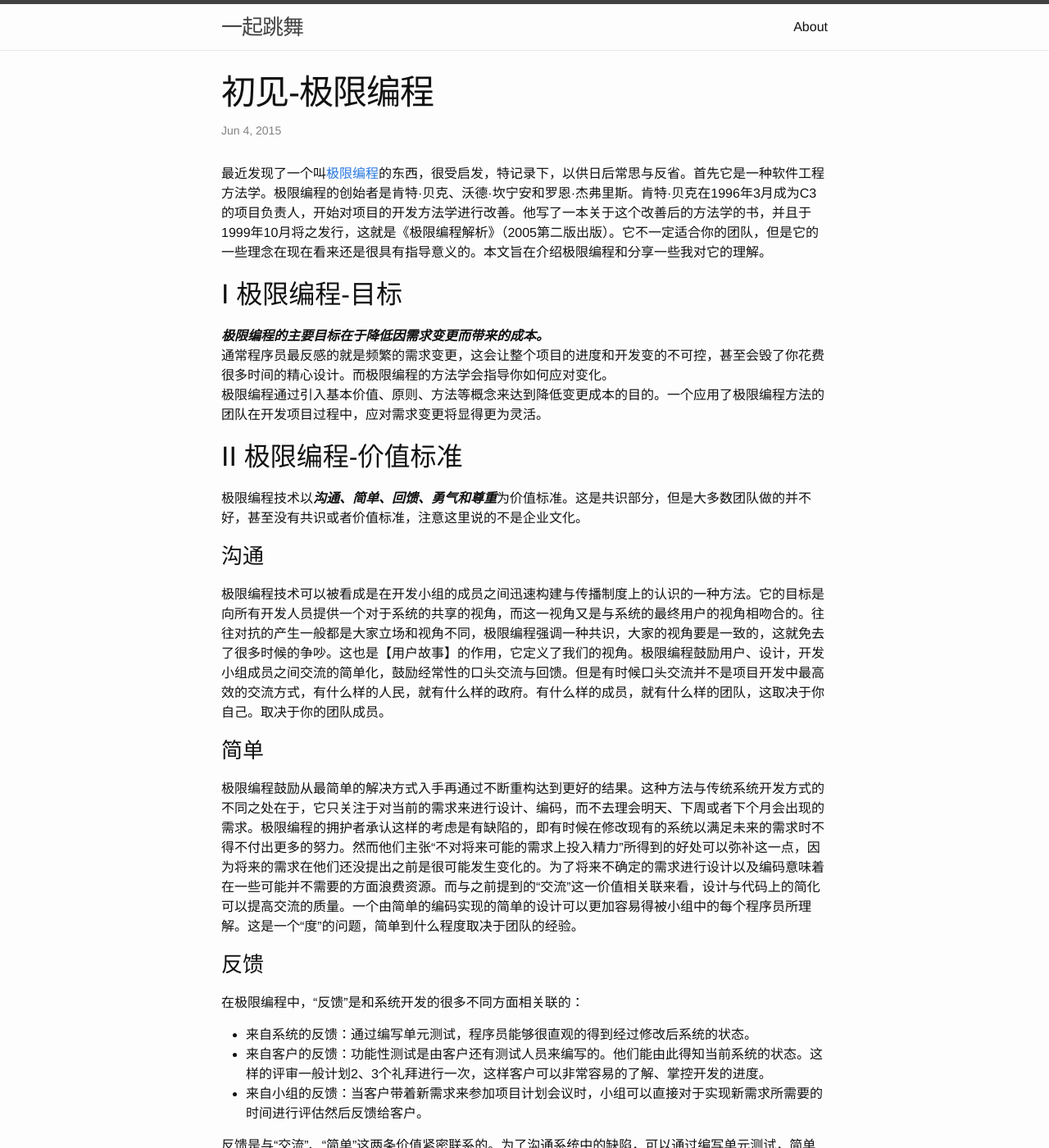
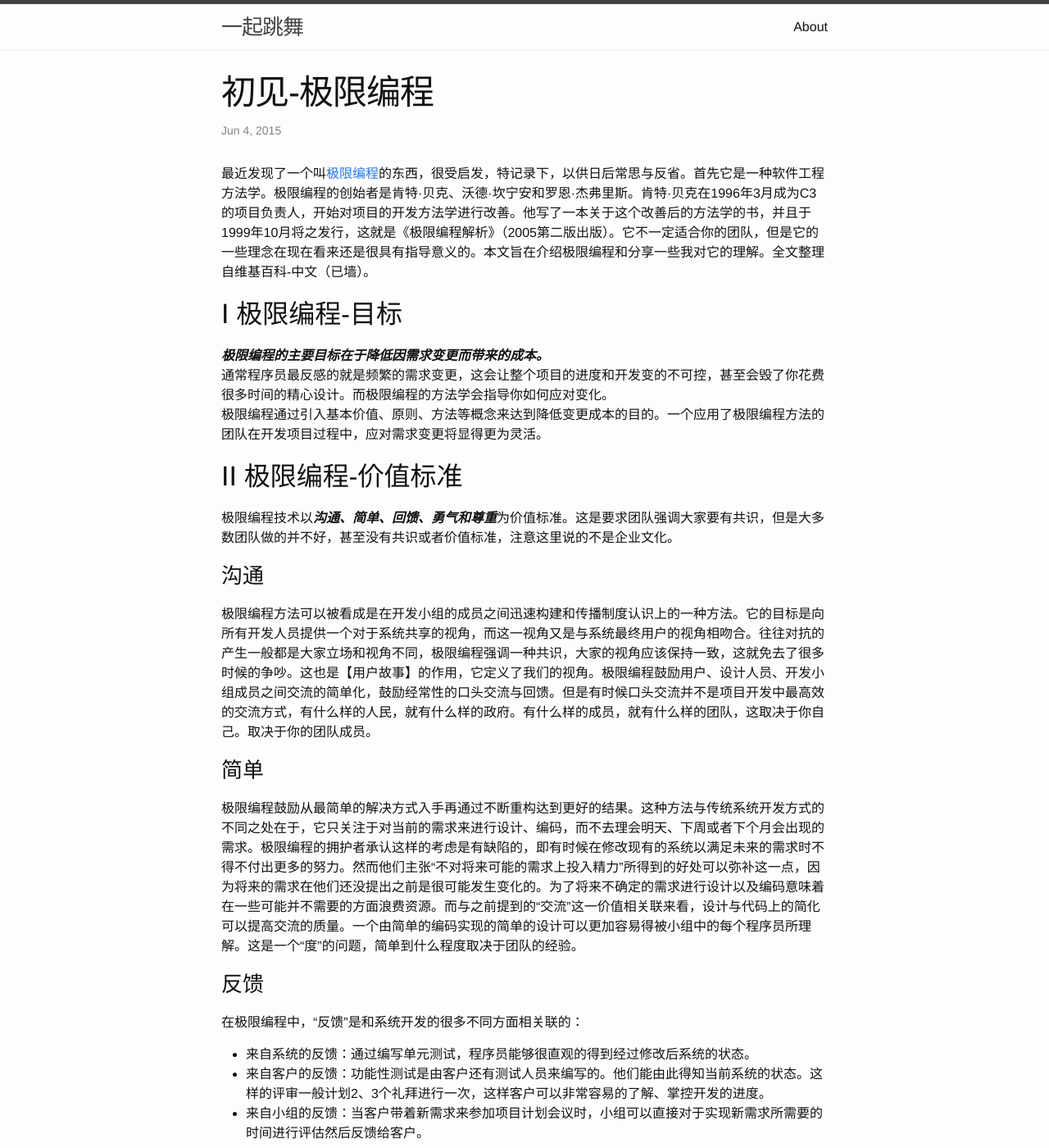
Before and after one commit to lwpann/lwpann.github.io, a Jekyll site: the page built from _posts/2015-06-06-Extreme-programming.markdown, in a window 1280 px wide and 1400 px high. Shown: the whole window at 82% size. Built offline with Jekyll 4.4.1, drawn with Linux system fonts in a browser that asks for light colours.

Commit message:
修改病句

```diff
--- a/_posts/2015-06-06-Extreme-programming.markdown
+++ b/_posts/2015-06-06-Extreme-programming.markdown
@@ -5,7 +5,7 @@
 categories: pan
 ---
 
- 最近发现了一个叫[极限编程][xp]的东西，很受启发，特记录下，以供日后常思与反省。首先它是一种软件工程方法学。极限编程的创始者是肯特·贝克、沃德·坎宁安和罗恩·杰弗里斯。肯特·贝克在1996年3月成为C3的项目负责人，开始对项目的开发方法学进行改善。他写了一本关于这个改善后的方法学的书，并且于1999年10月将之发行，这就是《极限编程解析》（2005第二版出版）。它不一定适合你的团队，但是它的一些理念在现在看来还是很具有指导意义的。本文旨在介绍极限编程和分享一些我对它的理解。
+ 最近发现了一个叫[极限编程][xp]的东西，很受启发，特记录下，以供日后常思与反省。首先它是一种软件工程方法学。极限编程的创始者是肯特·贝克、沃德·坎宁安和罗恩·杰弗里斯。肯特·贝克在1996年3月成为C3的项目负责人，开始对项目的开发方法学进行改善。他写了一本关于这个改善后的方法学的书，并且于1999年10月将之发行，这就是《极限编程解析》（2005第二版出版）。它不一定适合你的团队，但是它的一些理念在现在看来还是很具有指导意义的。本文旨在介绍极限编程和分享一些我对它的理解。全文整理自维基百科-中文（已墙）。
 
 
 ##Ⅰ 极限编程-目标
@@ -14,10 +14,10 @@
 极限编程通过引入基本价值、原则、方法等概念来达到降低变更成本的目的。一个应用了极限编程方法的团队在开发项目过程中，应对需求变更将显得更为灵活。
 
 ##ⅠⅠ 极限编程-价值标准
-极限编程技术以***沟通、简单、回馈、勇气和尊重***为价值标准。这是共识部分，但是大多数团队做的并不好，甚至没有共识或者价值标准，注意这里说的不是企业文化。
+极限编程技术以***沟通、简单、回馈、勇气和尊重***为价值标准。这是要求团队强调大家要有共识，但是大多数团队做的并不好，甚至没有共识或者价值标准，注意这里说的不是企业文化。
 
 ###沟通
-极限编程技术可以被看成是在开发小组的成员之间迅速构建与传播制度上的认识的一种方法。它的目标是向所有开发人员提供一个对于系统的共享的视角，而这一视角又是与系统的最终用户的视角相吻合的。往往对抗的产生一般都是大家立场和视角不同，极限编程强调一种共识，大家的视角要是一致的，这就免去了很多时候的争吵。这也是【用户故事】的作用，它定义了我们的视角。极限编程鼓励用户、设计，开发小组成员之间交流的简单化，鼓励经常性的口头交流与回馈。但是有时候口头交流并不是项目开发中最高效的交流方式，有什么样的人民，就有什么样的政府。有什么样的成员，就有什么样的团队，这取决于你自己。取决于你的团队成员。
+极限编程方法可以被看成是在开发小组的成员之间迅速构建和传播制度认识上的一种方法。它的目标是向所有开发人员提供一个对于系统共享的视角，而这一视角又是与系统最终用户的视角相吻合。往往对抗的产生一般都是大家立场和视角不同，极限编程强调一种共识，大家的视角应该保持一致，这就免去了很多时候的争吵。这也是【用户故事】的作用，它定义了我们的视角。极限编程鼓励用户、设计人员、开发小组成员之间交流的简单化，鼓励经常性的口头交流与回馈。但是有时候口头交流并不是项目开发中最高效的交流方式，有什么样的人民，就有什么样的政府。有什么样的成员，就有什么样的团队，这取决于你自己。取决于你的团队成员。
 
 ###简单
 极限编程鼓励从最简单的解决方式入手再通过不断重构达到更好的结果。这种方法与传统系统开发方式的不同之处在于，它只关注于对当前的需求来进行设计、编码，而不去理会明天、下周或者下个月会出现的需求。极限编程的拥护者承认这样的考虑是有缺陷的，即有时候在修改现有的系统以满足未来的需求时不得不付出更多的努力。然而他们主张“不对将来可能的需求上投入精力”所得到的好处可以弥补这一点，因为将来的需求在他们还没提出之前是很可能发生变化的。为了将来不确定的需求进行设计以及编码意味着在一些可能并不需要的方面浪费资源。而与之前提到的“交流”这一价值相关联来看，设计与代码上的简化可以提高交流的质量。一个由简单的编码实现的简单的设计可以更加容易得被小组中的每个程序员所理解。这是一个“度”的问题，简单到什么程度取决于团队的经验。
```
Also changed, not shown: other parts of _posts/2015-06-06-Extreme-programming.markdown (+1 -1 lines), 2 other files.
